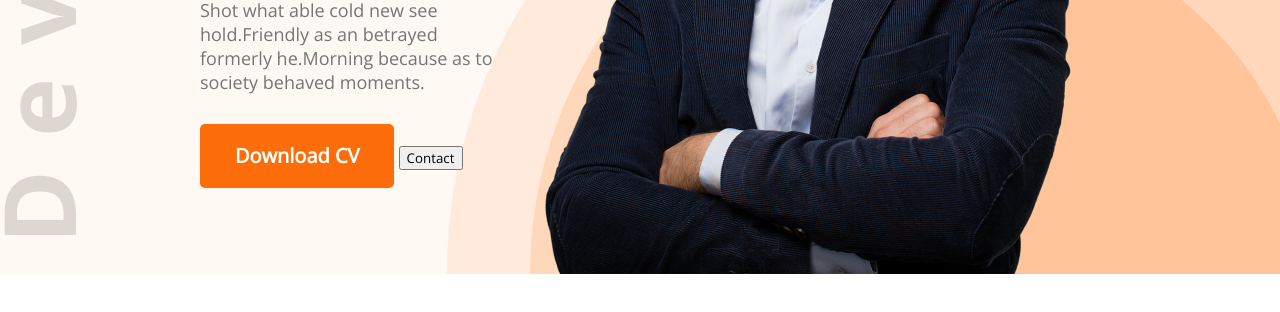
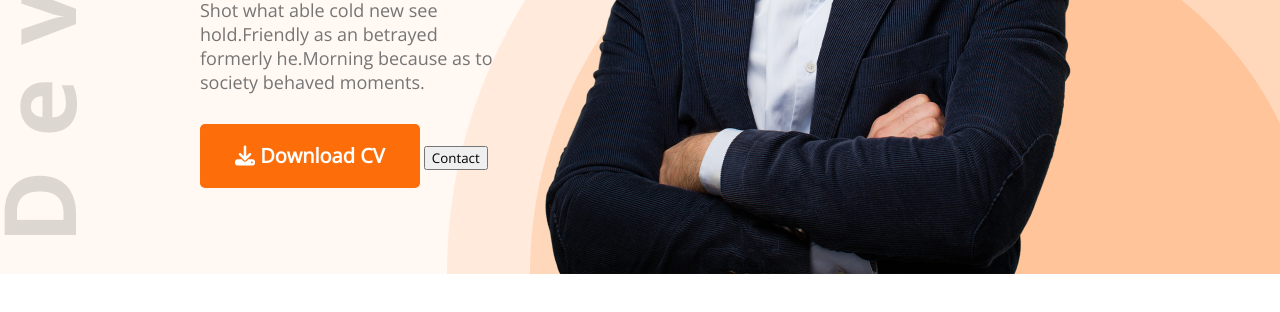
Before and after one commit to Mrinmoy10Modak/developer-portfolio, a plain HTML site: page index.html in a window 1280 px wide. Shown: the part 566-878 px from the top of the page. Drawn offline with nearby package versions, Linux system fonts and the light colour scheme.

Commit message:
added font awesome icons

```diff
--- a/index.html
+++ b/index.html
@@ -7,6 +7,7 @@
     <title>Developer Portfolio</title>
     <link rel="stylesheet" href="styles/portfolio.css">
     <link rel="preconnect" href="https://fonts.googleapis.com"><link rel="preconnect" href="https://fonts.gstatic.com" crossorigin><link href="https://fonts.googleapis.com/css2?family=Open+Sans:ital@0;1&display=swap" rel="stylesheet">
+    <script src="https://kit.fontawesome.com/abcb91a147.js" crossorigin="anonymous"></script>
 </head>
 <body>
     <header class="header">
@@ -24,7 +25,7 @@
                 <h3 class="banner-subtitle">Hi, I am</h3>
                 <h1 class="banner-title">Mary Hardy</h1>
                 <p class="banner-description">Shot what able cold new see hold.Friendly as an betrayed formerly he.Morning because as to society behaved moments.</p>
-                <button class="btn-primary">Download CV</button>
+                <button class="btn-primary"><i class="fa-solid fa-download"></i> Download CV</button>
                 <button>Contact</button>
             </div>
             <img src="images/hardy.png" alt="">
```
